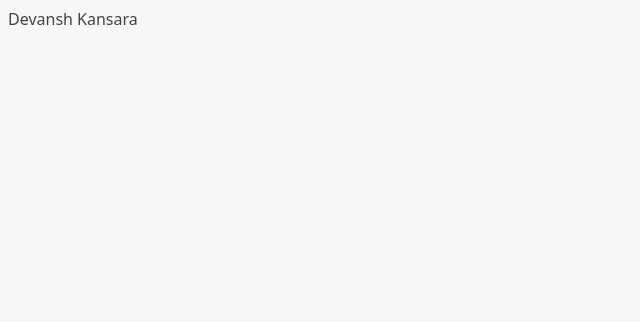
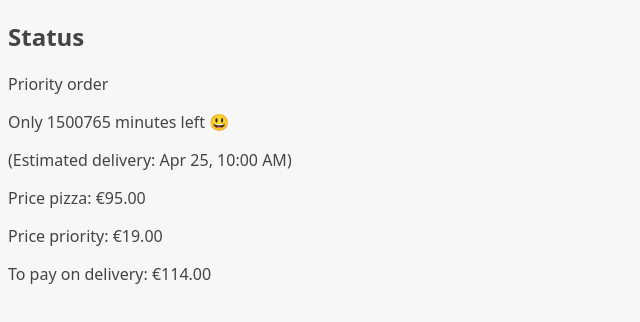
Before and after one commit to Devansh27112001/Fast-React-Pizza, a React (Vite) app: page /order/1 in a window 1280 px wide. Shown: the top 322 px of the page, without its empty margins (0-640 px from the left). Built offline with nearby package versions, Linux system fonts and the light colour scheme.

Commit message:
Starter paths added

```diff
--- a/package.json
+++ b/package.json
@@ -11,7 +11,8 @@
   },
   "dependencies": {
     "react": "^18.2.0",
-    "react-dom": "^18.2.0"
+    "react-dom": "^18.2.0",
+    "react-router-dom": "^6.23.1"
   },
   "devDependencies": {
     "@types/react": "^18.2.15",
--- a/src/App.jsx
+++ b/src/App.jsx
@@ -1,5 +1,28 @@
+import { RouterProvider, createBrowserRouter } from "react-router-dom";
+import Home from "./ui/Home";
+import Menu from "./features/menu/Menu";
+import Cart from "./features/cart/Cart";
+import CreateOrder from "./features/order/CreateOrder";
+import Order from "./features/order/Order";
+const router = createBrowserRouter([
+  {
+    path: "/",
+    element: <Home />,
+  },
+  {
+    path: "/menu",
+    element: <Menu />,
+  },
+  {
+    path: "/cart",
+    element: <Cart />,
+  },
+  { path: "/order/new", element: <CreateOrder /> },
+  { path: "/order/:orderId", element: <Order /> },
+]);
+
 function App() {
-  return <div>Devansh Kansara</div>;
+  return <RouterProvider router={router} />;
 }
 
 export default App;
--- a/src/features/order/Order.jsx
+++ b/src/features/order/Order.jsx
@@ -4,7 +4,7 @@
   calcMinutesLeft,
   formatCurrency,
   formatDate,
-} from "../../utils/helpers";
+} from "../../utilities/helpers";
 
 const order = {
   id: "ABCDEF",
```
